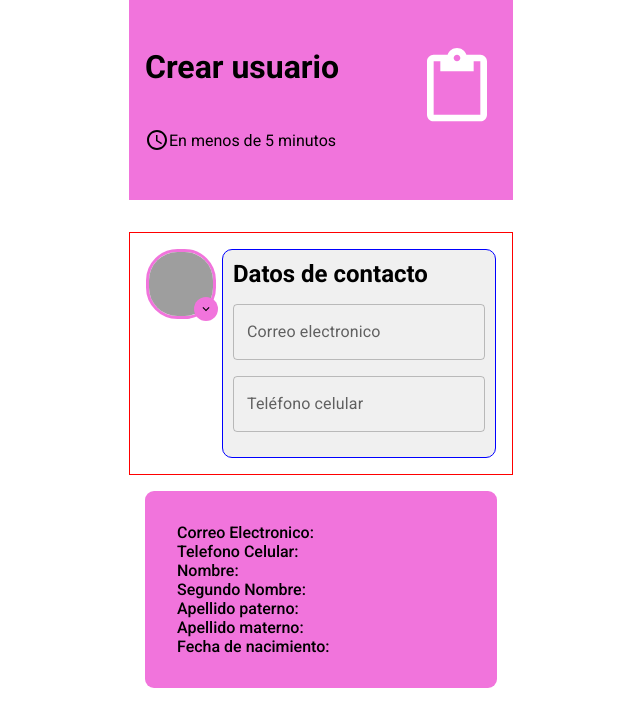
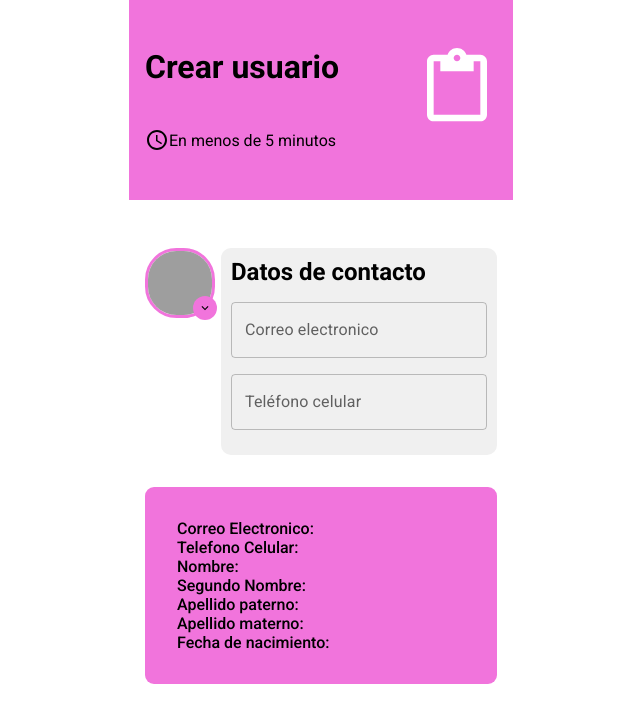
Before and after one commit to rineliniguezsosa/chat, a React (Vite) app in the folder appchat/: page / in a window 1280 px wide. Shown: the top 726 px of the page, without its empty margins (319-959 px from the left). Built offline with nearby package versions, Linux system fonts and the light colour scheme; no server answers; grey boxes are pictures that could not be loaded.

Commit message:
[FEAT] Eliminando bordes

```diff
--- a/appchat/src/components/FormWrapper.tsx
+++ b/appchat/src/components/FormWrapper.tsx
@@ -4,10 +4,10 @@ import { MuiAvatar } from "./MuiAvatar"
 
 export const FormWrapper = ({title,children}:FormWrapperProps) => {
   return (
-    <div style={{width:'100%',border:'1px red solid',display:'flex',flexDirection:'row',padding:'1rem',marginTop:'2rem'}}>
+    <div style={{width:'100%',display:'flex',flexDirection:'row',padding:'1rem',marginTop:'2rem'}}>
         <MuiAvatar/>
 
-        <div style={{border:'1px blue solid',width:'100%',borderRadius:'10px',backgroundColor:'#f0f0f0',marginLeft:'0.4rem',padding:'0.6rem'}}>
+        <div style={{width:'100%',borderRadius:'10px',backgroundColor:'#f0f0f0',marginLeft:'0.4rem',padding:'0.6rem'}}>
             <h2 style={{paddingBottom:'1rem',fontFamily: '"Roboto", sans-serif',fontWeight:700,fontStyle:'normal'}}>{title}</h2>
             <form>
                 {children}
```
